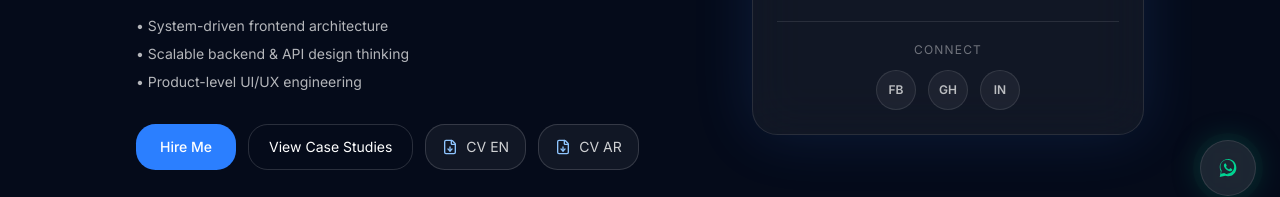
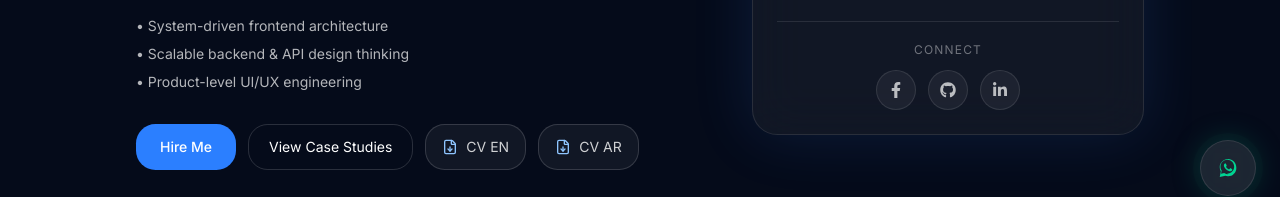
Before and after one commit to odaysaad2003-png/portfolio-SaaS, a Next.js app: page / in a window 1280 px wide. Shown: the part 580-777 px from the top of the page. Built offline with nearby package versions, Linux system fonts and the light colour scheme.

Commit message:
updat icon socil link and cursor pointer

```diff
--- a/src/features/home/components/cv-download-actions.tsx
+++ b/src/features/home/components/cv-download-actions.tsx
@@ -47,7 +47,7 @@ export function CvDownloadActions() {
                         key={cv.href}
                         type="button"
                         onClick={() => setSelectedCv(cv)}
-                        className="inline-flex items-center justify-center gap-2 rounded-xl border border-white/15 bg-white/5 px-4 py-3 text-sm text-white/80 transition hover:border-blue-500/40 hover:bg-blue-500/10 hover:text-white"
+                        className="inline-flex cursor-pointer items-center justify-center gap-2 rounded-xl border border-white/15 bg-white/5 px-4 py-3 text-sm text-white/80 transition hover:border-blue-500/40 hover:bg-blue-500/10 hover:text-white"
                     >
                         <FileDown className="h-4 w-4 text-blue-300" />
                         {cv.label}
@@ -61,7 +61,7 @@ export function CvDownloadActions() {
                         initial={{opacity: 0}}
                         animate={{opacity: 1}}
                         exit={{opacity: 0}}
-                        className="fixed inset-0 z-50 flex items-center justify-center bg-black/70 px-4 backdrop-blur-md"
+                        className="fixed inset-0 z-50 flex items-center justify-center bg-black/70 px-4 backdrop-blur-md pointer"
                         onClick={() => setSelectedCv(null)}
                     >
                         <motion.div
--- a/src/features/home/components/social-links.tsx
+++ b/src/features/home/components/social-links.tsx
@@ -1,18 +1,20 @@
+import {FaFacebookF, FaGithub, FaLinkedinIn} from "react-icons/fa";
+
 const socialLinks = [
     {
         label: "Facebook",
-        shortLabel: "FB",
         href: "https://facebook.com/your-profile",
+        icon: FaFacebookF,
     },
     {
         label: "GitHub",
-        shortLabel: "GH",
-        href: "https://github.com/odaysaad2003-png",
+        href: "https://github.com/odaysaad-png",
+        icon: FaGithub,
     },
     {
         label: "LinkedIn",
-        shortLabel: "IN",
         href: "https://linkedin.com/in/your-profile",
+        icon: FaLinkedinIn,
     },
 ];
 
@@ -22,18 +24,23 @@ export function SocialLinks() {
             <p className="mb-3 text-center text-xs uppercase tracking-widest text-white/40">Connect</p>
 
             <div className="flex justify-center gap-3">
-                {socialLinks.map((link) => (
+                {socialLinks.map((link) => {
+                    const Icon = link.icon;
+
+                    return (
                         <a
                             key={link.label}
                             href={link.href}
                             target="_blank"
                             rel="noopener noreferrer"
                             aria-label={link.label}
-                        className="flex h-10 w-10 items-center justify-center rounded-full border border-white/10 bg-white/5 text-xs font-semibold text-white/70 transition hover:border-blue-500/40 hover:bg-blue-500/10 hover:text-blue-300 hover:shadow-[0_0_25px_-8px_rgba(59,130,246,0.8)]"
+                            title={link.label}
+                            className="flex h-10 w-10 items-center justify-center rounded-full border border-white/10 bg-white/5 text-white/70 transition hover:border-blue-500/40 hover:bg-blue-500/10 hover:text-blue-300 hover:shadow-[0_0_25px_-8px_rgba(59,130,246,0.8)]"
                         >
-                        {link.shortLabel}
+                            <Icon className="h-4 w-4" />
                         </a>
-                ))}
+                    );
+                })}
             </div>
         </div>
     );
```
Lines whose indentation alone changed are shown as unchanged.
